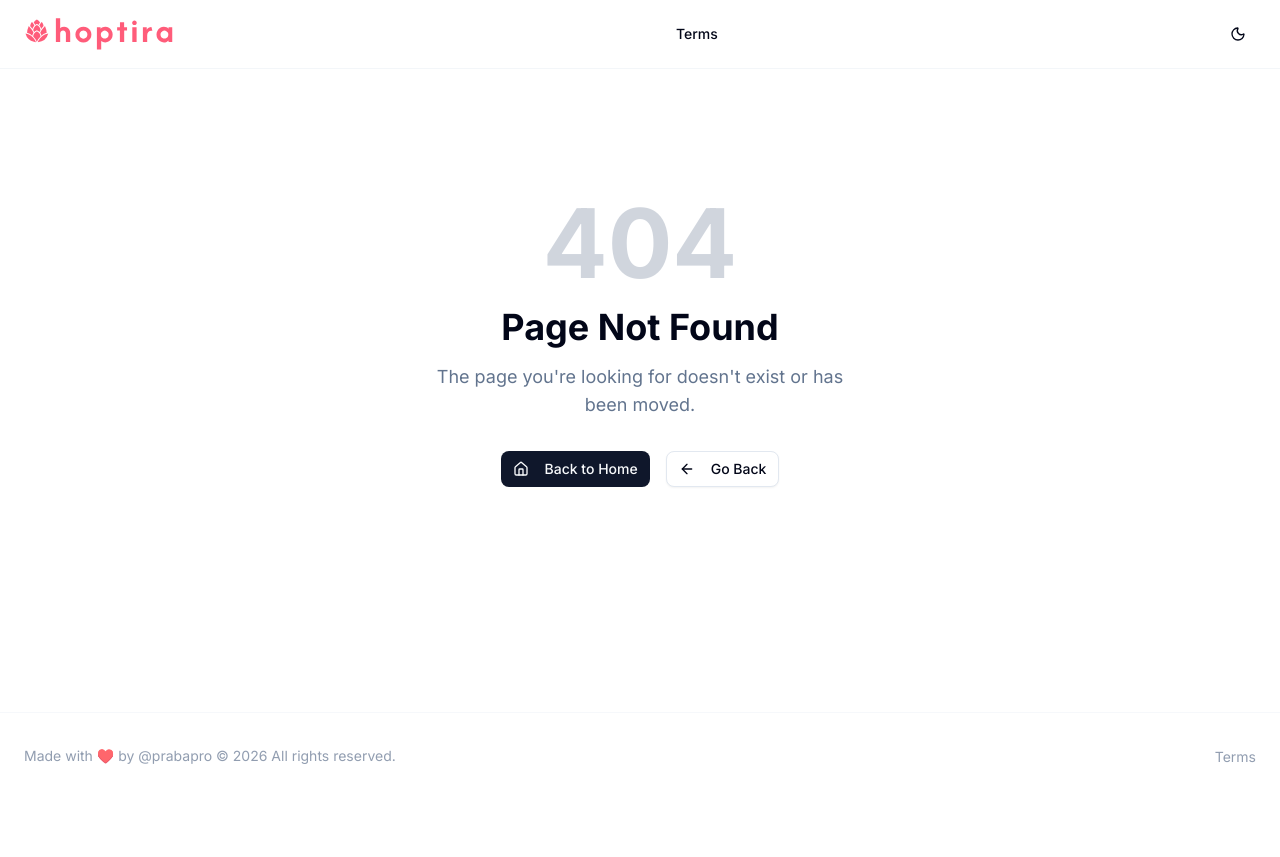
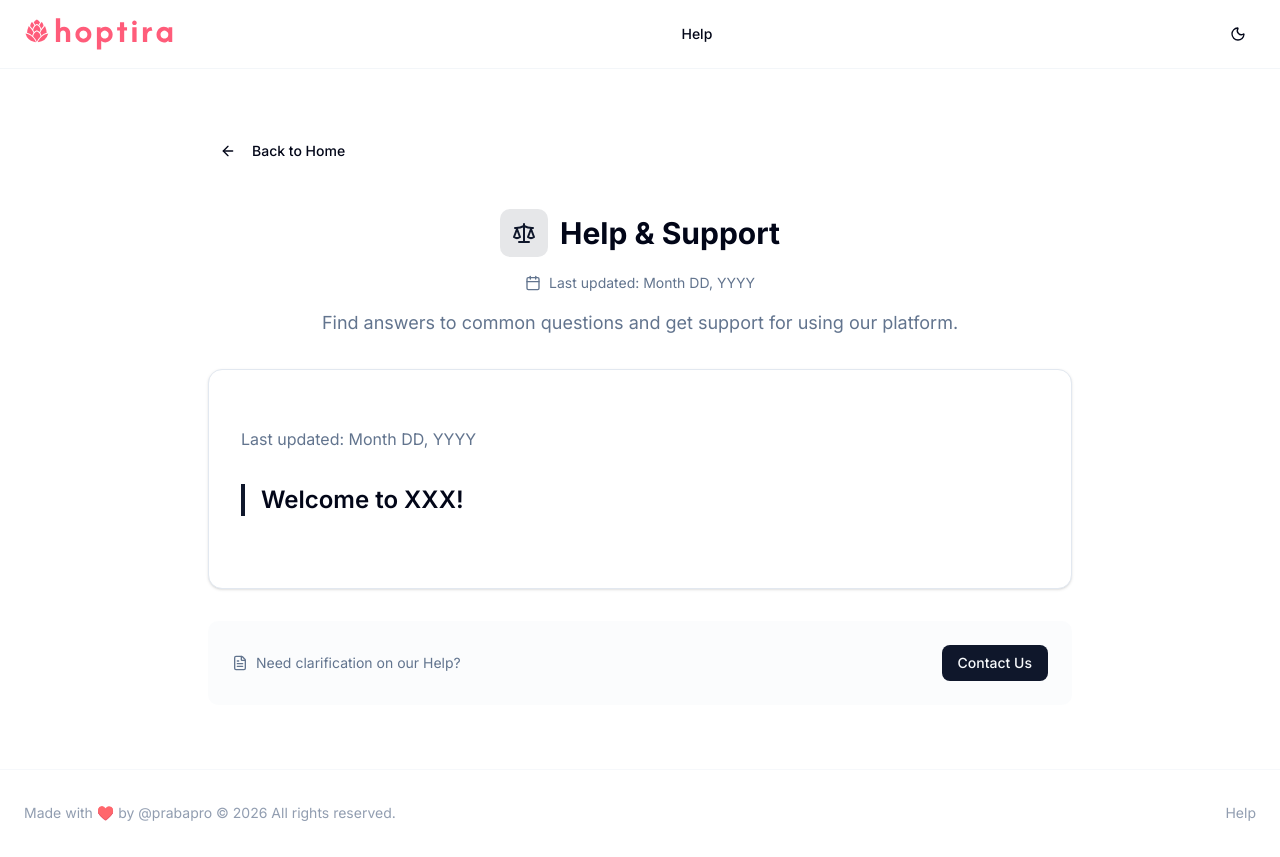
Before and after one commit to prabapro/decision-lab, a React (Vite) app: page /help in a window 1280 px wide. Before the commit this address had no page. Before the commit the page ends 800 px from the top, so only its background shows below. Built offline with nearby package versions, Linux system fonts and the light colour scheme.

Commit message:
🚨 remove lint warnings

```diff
--- a/package.json
+++ b/package.json
@@ -46,6 +46,7 @@
     "@vitejs/plugin-react": "^5.1.4",
     "chalk": "^5.6.2",
     "eslint": "^10.0.3",
+    "eslint-plugin-react": "^7.37.5",
     "eslint-plugin-react-hooks": "^7.0.1",
     "eslint-plugin-react-refresh": "^0.5.2",
     "globals": "^17.4.0",
--- a/src/components/layout/Footer.jsx
+++ b/src/components/layout/Footer.jsx
@@ -40,9 +40,9 @@
             {/* Footer Links */}
             <div className="flex items-center space-x-8 text-sm md:text-sm">
               <Link
-                to="/terms"
+                to="/help"
                 className="text-muted-foreground/70 hover:text-foreground transition-colors duration-200 hover:underline decoration-dotted underline-offset-4">
-                Terms
+                Help
               </Link>
             </div>
           </div>
--- a/src/components/layout/Navigation.jsx
+++ b/src/components/layout/Navigation.jsx
@@ -20,14 +20,14 @@
   if (mobile) {
     return (
       <nav className="flex flex-col space-y-1">
-        {/* Terms */}
+        {/*Help  */}
         <Link
-          to="/terms"
+          to="/help"
           className="flex items-center space-x-3 px-4 py-2.5 rounded-lg text-sm font-medium transition-all duration-200 w-full group text-muted-foreground/80 hover:text-foreground hover:bg-accent/50"
           onClick={handleItemClick}>
           <Mail className="w-4 h-4 shrink-0 group-hover:scale-105 transition-transform duration-200" />
           <span className="group-hover:translate-x-0.5 transition-transform duration-200">
-            Terms
+            Help
           </span>
         </Link>
       </nav>
@@ -38,10 +38,10 @@
   return (
     <NavigationMenu>
       <NavigationMenuList>
-        {/* Terms */}
+        {/* Help */}
         <NavigationMenuItem>
-          <Link to="/terms" className={navigationMenuTriggerStyle()}>
-            Terms
+          <Link to="/help" className={navigationMenuTriggerStyle()}>
+            Help
           </Link>
         </NavigationMenuItem>
       </NavigationMenuList>
--- a/src/components/ui/badge.jsx
+++ b/src/components/ui/badge.jsx
@@ -1,23 +1,24 @@
 // src/components/ui/badge.jsx
 import * as React from 'react';
-import { Slot } from '@radix-ui/react-slot';
 import { cva } from 'class-variance-authority';
+import { Slot } from 'radix-ui';
 
 import { cn } from '@/lib/utils';
 
 const badgeVariants = cva(
-  'inline-flex items-center justify-center rounded-md border px-2 py-0.5 text-xs font-medium w-fit whitespace-nowrap shrink-0 [&>svg]:size-3 gap-1 [&>svg]:pointer-events-none focus-visible:border-ring focus-visible:ring-ring/50 focus-visible:ring-[3px] aria-invalid:ring-destructive/20 dark:aria-invalid:ring-destructive/40 aria-invalid:border-destructive transition-[color,box-shadow] overflow-hidden',
+  'inline-flex w-fit shrink-0 items-center justify-center gap-1 overflow-hidden rounded-full border border-transparent px-2 py-0.5 text-xs font-medium whitespace-nowrap transition-[color,box-shadow] focus-visible:border-ring focus-visible:ring-[3px] focus-visible:ring-ring/50 aria-invalid:border-destructive aria-invalid:ring-destructive/20 dark:aria-invalid:ring-destructive/40 [&>svg]:pointer-events-none [&>svg]:size-3',
   {
     variants: {
       variant: {
-        default:
-          'border-transparent bg-primary text-primary-foreground [a&]:hover:bg-primary/90',
+        default: 'bg-primary text-primary-foreground [a&]:hover:bg-primary/90',
         secondary:
-          'border-transparent bg-secondary text-secondary-foreground [a&]:hover:bg-secondary/90',
+          'bg-secondary text-secondary-foreground [a&]:hover:bg-secondary/90',
         destructive:
-          'border-transparent bg-destructive text-white [a&]:hover:bg-destructive/90 focus-visible:ring-destructive/20 dark:focus-visible:ring-destructive/40 dark:bg-destructive/60',
+          'bg-destructive text-white focus-visible:ring-destructive/20 dark:bg-destructive/60 dark:focus-visible:ring-destructive/40 [a&]:hover:bg-destructive/90',
         outline:
-          'text-foreground [a&]:hover:bg-accent [a&]:hover:text-accent-foreground',
+          'border-border text-foreground [a&]:hover:bg-accent [a&]:hover:text-accent-foreground',
+        ghost: '[a&]:hover:bg-accent [a&]:hover:text-accent-foreground',
+        link: 'text-primary underline-offset-4 [a&]:hover:underline',
       },
     },
     defaultVariants: {
@@ -26,12 +27,13 @@
   },
 );
 
-function Badge({ className, variant, asChild = false, ...props }) {
-  const Comp = asChild ? Slot : 'span';
+function Badge({ className, variant = 'default', asChild = false, ...props }) {
+  const Comp = asChild ? Slot.Root : 'span';
 
   return (
     <Comp
       data-slot="badge"
+      data-variant={variant}
       className={cn(badgeVariants({ variant }), className)}
       {...props}
     />
--- a/src/config/routes.js
+++ b/src/config/routes.js
@@ -10,7 +10,7 @@
 
 // Lazy-load all page components
 const Home = lazy(() => import('@pages/Home'));
-const Terms = lazy(() => import('@pages/Terms'));
+const Help = lazy(() => import('@pages/Help'));
 const NotFound = lazy(() => import('@pages/NotFound'));
 const Play = lazy(() => import('@pages/Play'));
 const Reveal = lazy(() => import('@pages/Reveal'));
@@ -59,13 +59,14 @@
   // Standard routes — rendered inside Layout with header/footer
   // -------------------------------------------------------------------------
 
-  TERMS: {
-    path: '/terms',
-    component: Terms,
-    title: 'Terms of Service',
-    description: 'Terms and conditions for using the app',
+  HELP: {
+    path: '/help',
+    component: Help,
+    title: 'Help & Support',
+    description:
+      'Find answers to common questions and get support for using our platform.',
     showInNav: false,
-    category: 'legal',
+    category: 'support',
     sitemap_priority: 0.5,
     sitemap_changefreq: 'monthly',
   },
--- /dev/null
+++ b/src/data/help.md
@@ -0,0 +1,3 @@
+Last updated: Month DD, YYYY
+
+## Welcome to XXX!
--- a/src/pages/Terms.jsx
+++ b/src/pages/Help.jsx
@@ -1,4 +1,4 @@
-// src/pages/Terms.jsx
+// src/pages/Help.jsx
 
 import ReactMarkdown from 'react-markdown';
 import { Card, CardContent } from '@components/ui/card';
@@ -11,17 +11,17 @@
   PageHeader,
   PageFooter,
 } from '@components/common/MarkdownRenderer';
-import termsContent from '@data/terms.md?raw';
+import helpContent from '@data/help.md?raw';
 
-export default function Terms() {
+export default function Help() {
   const { lastUpdated, isLoading, components, proseClasses } =
-    useMarkdownContent(termsContent);
+    useMarkdownContent(helpContent);
 
   if (isLoading) {
     return (
       <div className="container mx-auto px-4 py-8">
-        <div className="flex items-center justify-center min-h-[400px]">
-          <LoadingSpinner size="lg" text="Loading Terms of Service..." />
+        <div className="flex items-center justify-center min-h-100">
+          <LoadingSpinner size="lg" text="Loading Help of Service..." />
         </div>
       </div>
     );
@@ -41,8 +41,8 @@
 
       {/* Header */}
       <PageHeader
-        title="Terms of Service"
-        description="Please read these terms carefully before using XXX. By using our service, you agree to these terms."
+        title="Help & Support"
+        description="Find answers to common questions and get support for using our platform."
         icon={Scale}
         lastUpdated={lastUpdated}
       />
@@ -51,16 +51,14 @@
       <Card className="shadow-sm">
         <CardContent className="p-8">
           <div className={proseClasses}>
-            <ReactMarkdown components={components}>
-              {termsContent}
-            </ReactMarkdown>
+            <ReactMarkdown components={components}>{helpContent}</ReactMarkdown>
           </div>
         </CardContent>
       </Card>
 
       {/* Footer Actions */}
       <PageFooter
-        text="Need clarification on our terms?"
+        text="Need clarification on our Help?"
         buttonText="Contact Us"
         buttonLink="/contact"
         icon={FileText}
```
Also changed, not shown: src/components/ui/navigation-menu.jsx (+8 -8 lines), file-tree.txt, 1 other file (tests, documents, lock files or other folders).
